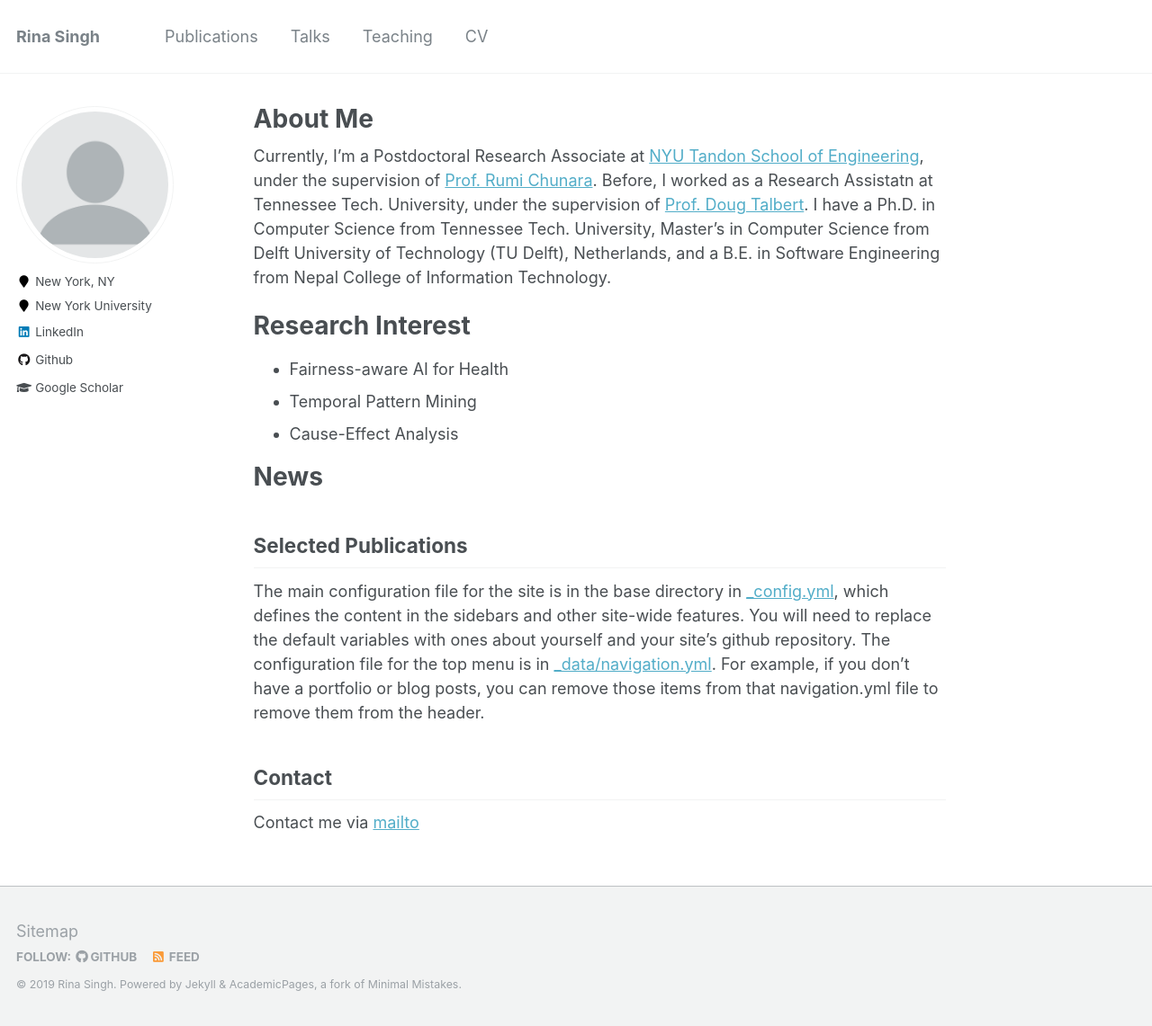
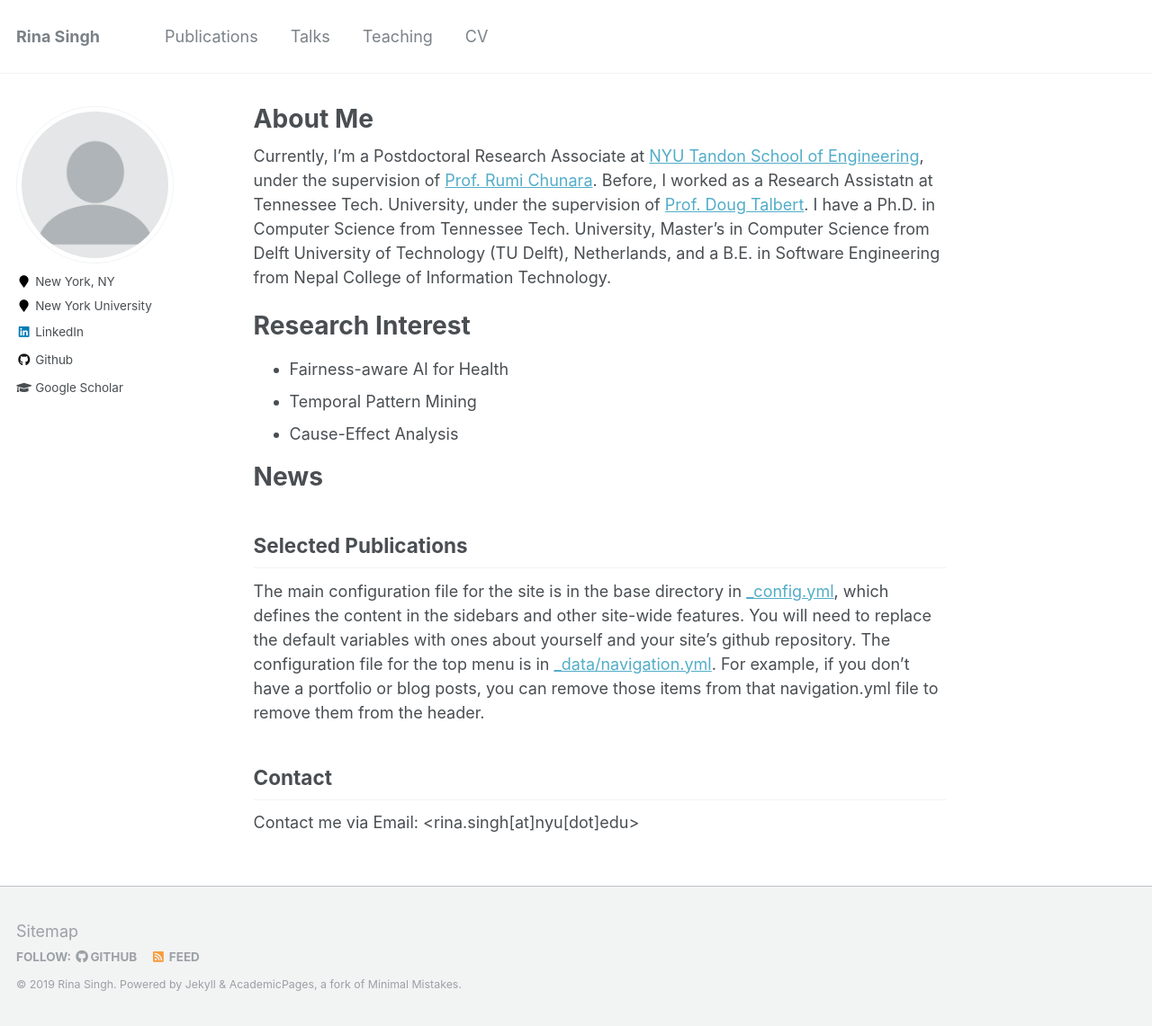
Before and after one commit to rsingh43/rsingh43.github.io, a Jekyll site: the page built from _pages/about.md, in a window 1280 px wide and 1141 px high. Shown: the whole window at 90% size. Built offline with Jekyll 4.4.1, drawn with Linux system fonts in a browser that asks for light colours.

Commit message:
Update about.md

```diff
--- a/_pages/about.md
+++ b/_pages/about.md
@@ -26,4 +26,4 @@ The main configuration file for the site is in the base directory in [_config.ym
 
 Contact
 ------
-Contact me via [mailto](rina.singh@nyu.edu)
+Contact me via Email: <rina.singh[at]nyu[dot]edu>
```
